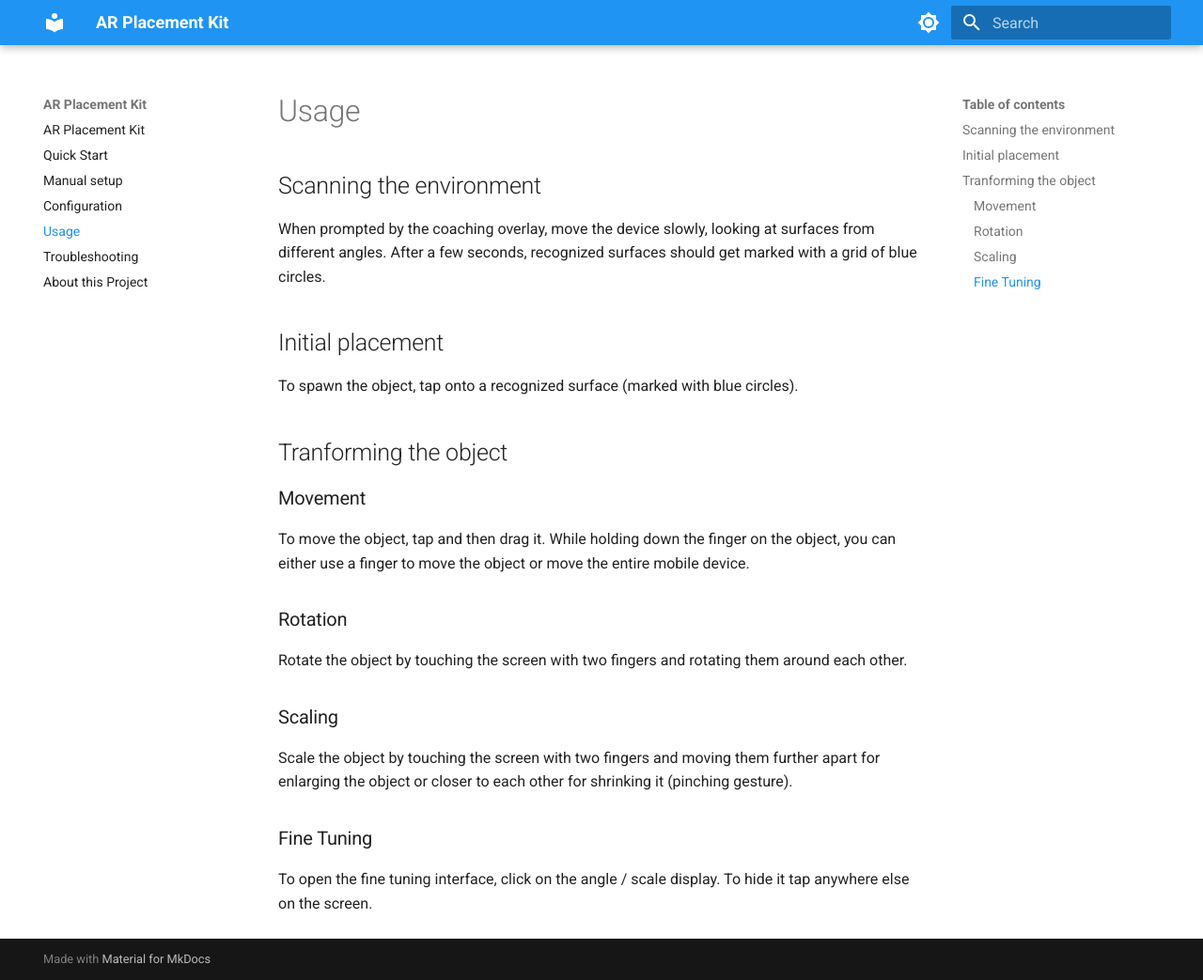
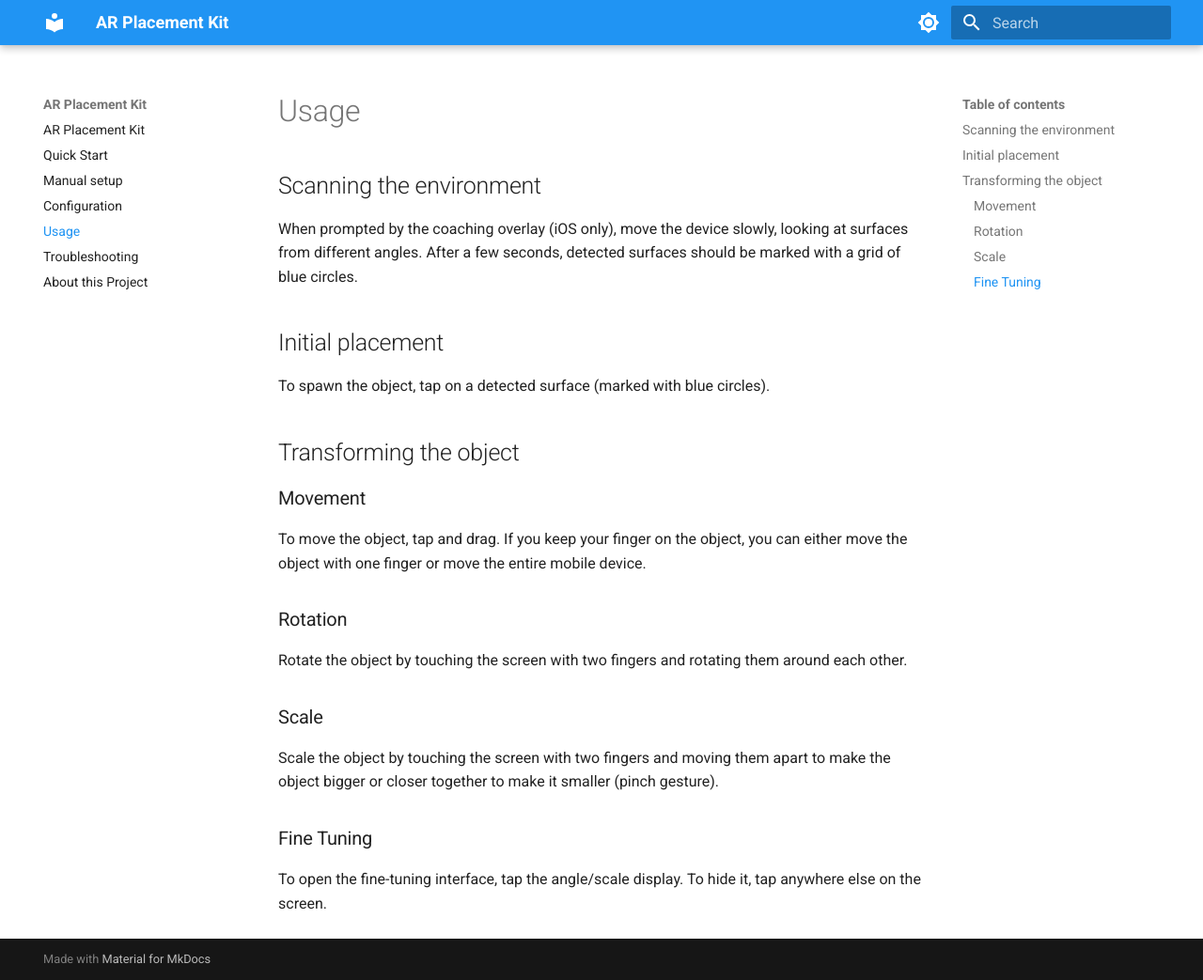
Before and after one commit to Ditached/ARPlacementKit-Docs, an MkDocs documentation site: the page built from docs/usage.md, in a window 1280 px wide and 1043 px high. Shown: the whole window at 94% size. Built offline with MkDocs 1.6.1 and Material for MkDocs 9.7.7, drawn with Linux system fonts in a browser that asks for light colours.

Commit message:
Update content and wording

```diff
--- a/docs/usage.md
+++ b/docs/usage.md
@@ -1,28 +1,20 @@
 # Usage
-
 ## Scanning the environment
-
-When prompted by the coaching overlay, move the device slowly, looking at surfaces from different angles.
-After a few seconds, recognized surfaces should get marked with a grid of blue circles.
+When prompted by the coaching overlay (iOS only), move the device slowly, looking at surfaces from different angles.
+After a few seconds, detected surfaces should be marked with a grid of blue circles.
 
 ## Initial placement
+To spawn the object, tap on a detected surface (marked with blue circles).
 
-To spawn the object, tap onto a recognized surface (marked with blue circles).
-
-## Tranforming the object
-
+## Transforming the object
 ### Movement
-
-To move the object, tap and then drag it. While holding down the finger on the object, you can either use a finger to move the object or move the entire mobile device.
+To move the object, tap and drag. If you keep your finger on the object, you can either move the object with one finger or move the entire mobile device.
 
 ### Rotation
-
 Rotate the object by touching the screen with two fingers and rotating them around each other.
 
-### Scaling
-
-Scale the object by touching the screen with two fingers and moving them further apart for enlarging the object or closer to each other for shrinking it (pinching gesture).
+### Scale
+Scale the object by touching the screen with two fingers and moving them apart to make the object bigger or closer together to make it smaller (pinch gesture).
 
 ### Fine Tuning
-
-To open the fine tuning interface, click on the angle / scale display. To hide it tap anywhere else on the screen.
+To open the fine-tuning interface, tap the angle/scale display. To hide it, tap anywhere else on the screen.
```
Also changed, not shown: docs/configuration.md (+13 -11 lines), docs/index.md (+1 -1 lines), docs/quick-start.md (+74 -46 lines).
